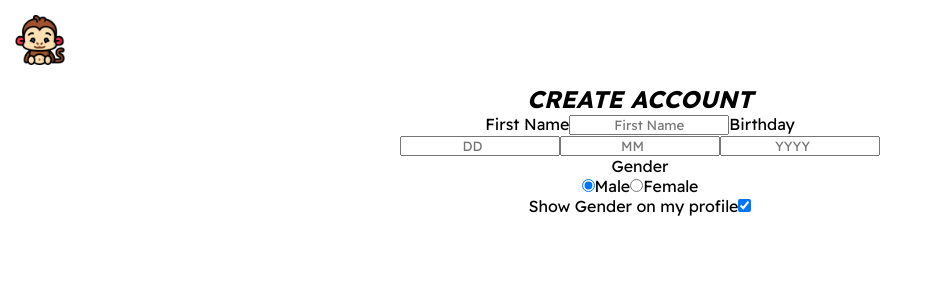
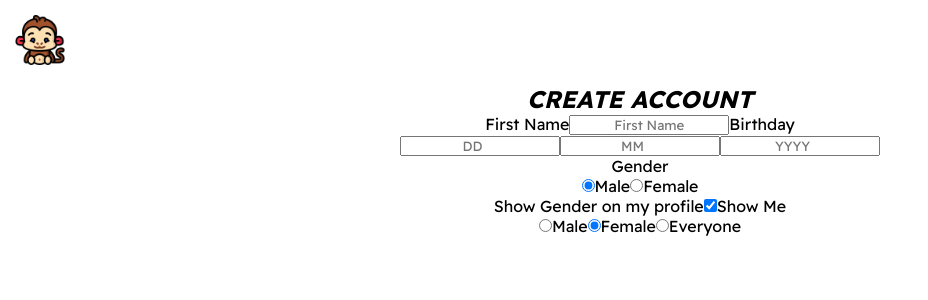
Before and after one commit to DDeShon/dating-app-old, a React (Create React App) app: page /onboarding in a window 1280 px wide. Shown: the top 300 px of the page, without its empty margins (0-928 px from the left). Built offline with nearby package versions, Linux system fonts and the light colour scheme.

Commit message:
working on onboarding page

```diff
--- a/src/pages/Onboarding.js
+++ b/src/pages/Onboarding.js
@@ -61,7 +61,7 @@ const OnBoarding = () => {
             <label htmlFor="gender">Gender</label>
             <div className="multi-input-container">
               <input
-                id="male-gender"
+                id="male-gender-identity"
                 type="radio"
                 name="gender_identity"
                 value="male"
@@ -70,7 +70,7 @@ const OnBoarding = () => {
               />
               <label htmlFor="male-gender">Male</label>
               <input
-                id="female-gender"
+                id="female-gender-identity"
                 type="radio"
                 name="gender_identity"
                 value="female"
@@ -87,6 +87,37 @@ const OnBoarding = () => {
               onChange={handleChange}
               checked={true}
             />
+
+            <label>Show Me</label>
+            <div className="multi-input-container">
+              <input
+                id="male-gender-interest"
+                type="radio"
+                name="gender_interest"
+                value="male"
+                onChange={handleChange}
+                checked={false}
+              />
+              <label htmlFor="male-gender-interest">Male</label>
+              <input
+                id="female-gender-interest"
+                type="radio"
+                name="gender_interest"
+                value="female"
+                onChange={handleChange}
+                checked={true}
+              />
+              <label htmlFor="female-gender-interest">Female</label>
+              <input
+                id="everyone-gender-interest"
+                type="radio"
+                name="gender_interest"
+                value="everyone"
+                onChange={handleChange}
+                checked={false}
+              />
+              <label htmlFor="everyone-gender-interest">Everyone</label>
+            </div>
           </section>
         </form>
       </div>
```
